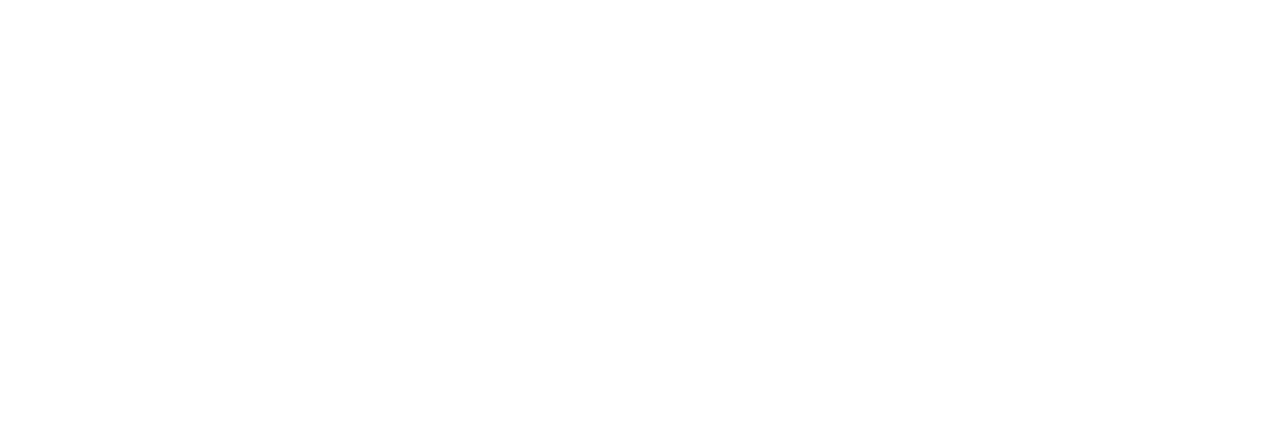
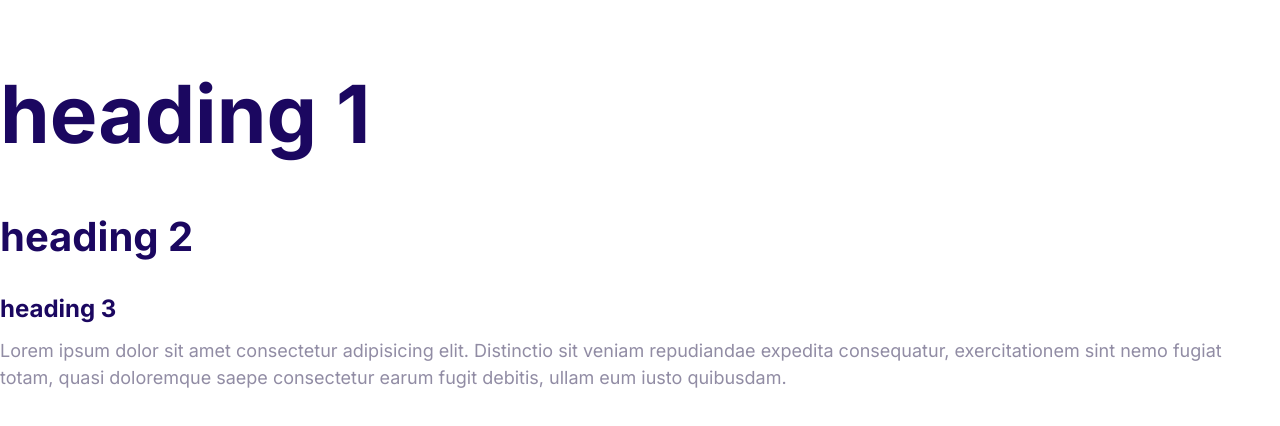
Before and after one commit to SushantBaarna/Domain-Name-Website, a plain HTML site: page index.html in a window 1280 px wide. Drawn offline with Linux system fonts and the light colour scheme.

Commit message:
Define the styles for the fonts

```diff
--- a/css/styles.css
+++ b/css/styles.css
@@ -5,3 +5,52 @@
   --color-heading: #1b0760;
   --color-body: #918ca4;
 }
+html {
+  font-size: 62.5%;
+}
+body {
+  font-family: "Inter", Arial, Helvetica, sans-serif;
+  color: var(--color-body);
+  font-size: 2.4rem;
+  line-height: 1.5;
+}
+h1,
+h2,
+h3 {
+  color: var(--color-heading);
+  margin-bottom: 1rem;
+}
+
+h1 {
+  font-size: 7rem;
+}
+
+h2 {
+  font-size: 4rem;
+}
+
+h3 {
+  font-size: 3rem;
+}
+
+P {
+  margin-top: 0;
+}
+
+@media screen and (min-width: 1024px) {
+  body {
+    font-size: 1.8rem;
+  }
+
+  h1 {
+    font-size: 8rem;
+  }
+
+  h2 {
+    font-size: 4rem;
+  }
+
+  h3 {
+    font-size: 2.4rem;
+  }
+}
--- a/index.html
+++ b/index.html
@@ -5,8 +5,24 @@
     <meta http-equiv="X-UA-Compatible" content="IE=edge" />
     <meta name="viewport" content="width=device-width, initial-scale=1.0" />
     <title>Document</title>
+    <link rel="preconnect" href="https://fonts.googleapis.com" />
+    <link rel="preconnect" href="https://fonts.gstatic.com" crossorigin />
+    <link
+      href="https://fonts.googleapis.com/css2?family=Inter:wght@400;700&display=swap"
+      rel="stylesheet"
+    />
     <link rel="stylesheet" href="css/normalize.css" />
     <link rel="stylesheet" href="css/styles.css" />
   </head>
-  <body></body>
+  <body>
+    <h1>heading 1</h1>
+    <h2>heading 2</h2>
+    <h3>heading 3</h3>
+    <p>
+      Lorem ipsum dolor sit amet consectetur adipisicing elit. Distinctio sit
+      veniam repudiandae expedita consequatur, exercitationem sint nemo fugiat
+      totam, quasi doloremque saepe consectetur earum fugit debitis, ullam eum
+      iusto quibusdam.
+    </p>
+  </body>
 </html>
```
